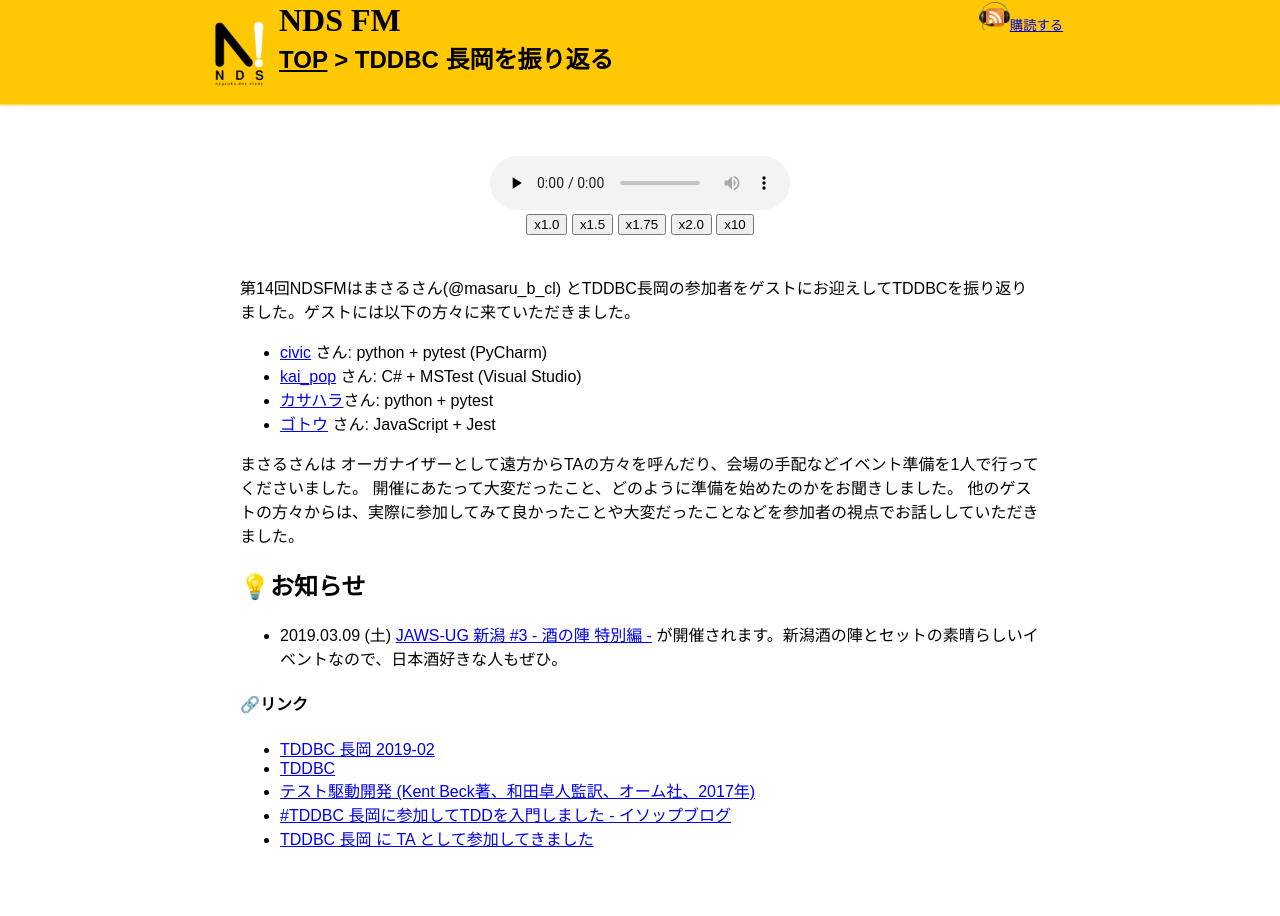
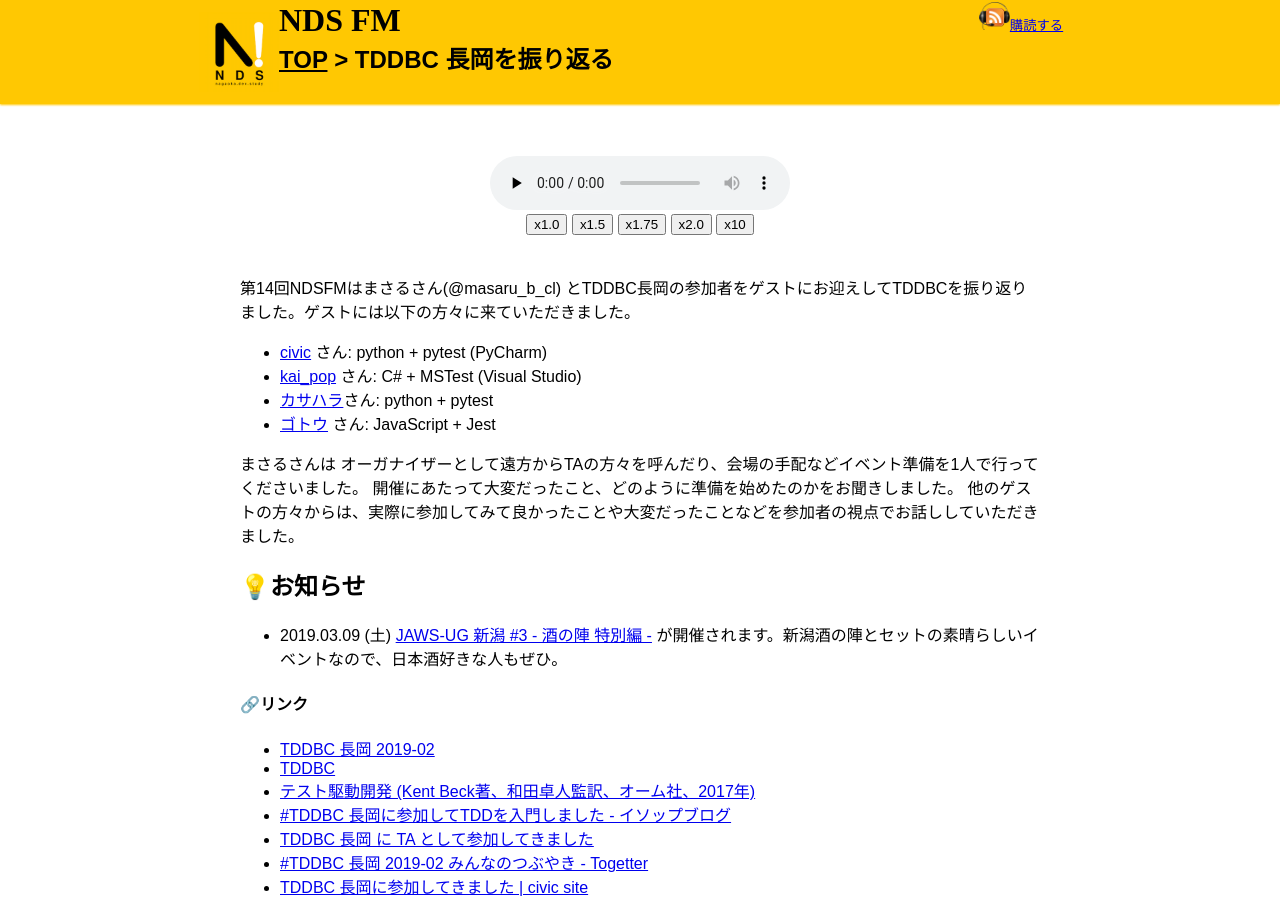
Before and after one commit to NagaokaDevelopersStudy/ndsfm, a Jekyll site: the page built from docs/_posts/2019-03-05-014.md, in a window 1280 px wide. Built offline with Jekyll 4.4.1, drawn with Linux system fonts in a browser that asks for light colours; some web fonts are replaced.

Commit message:
add refs

```diff
--- a/docs/_posts/2019-03-05-014.md
+++ b/docs/_posts/2019-03-05-014.md
@@ -20,6 +20,11 @@
     url: http://blog.yuhiisk.com/archive/2019/02/26/tddbc-nagaoka.html
   - title: TDDBC 長岡 に TA として参加してきました
     url: https://medium.com/@dictav/tddbc-%E9%95%B7%E5%B2%A1-%E3%81%AB-ta-%E3%81%A8%E3%81%97%E3%81%A6%E5%8F%82%E5%8A%A0%E3%81%97%E3%81%A6%E3%81%8D%E3%81%BE%E3%81%97%E3%81%9F-4e825d9a1ce5
+  - title: "#TDDBC 長岡 2019-02 みんなのつぶやき - Togetter"
+    url: https://togetter.com/li/1318049
+  - title: TDDBC 長岡に参加してきました | civic site
+    url: https://www.civic-apps.com/2019/02/11/tddbc-2019-02/
+
 
 ---
 
```
